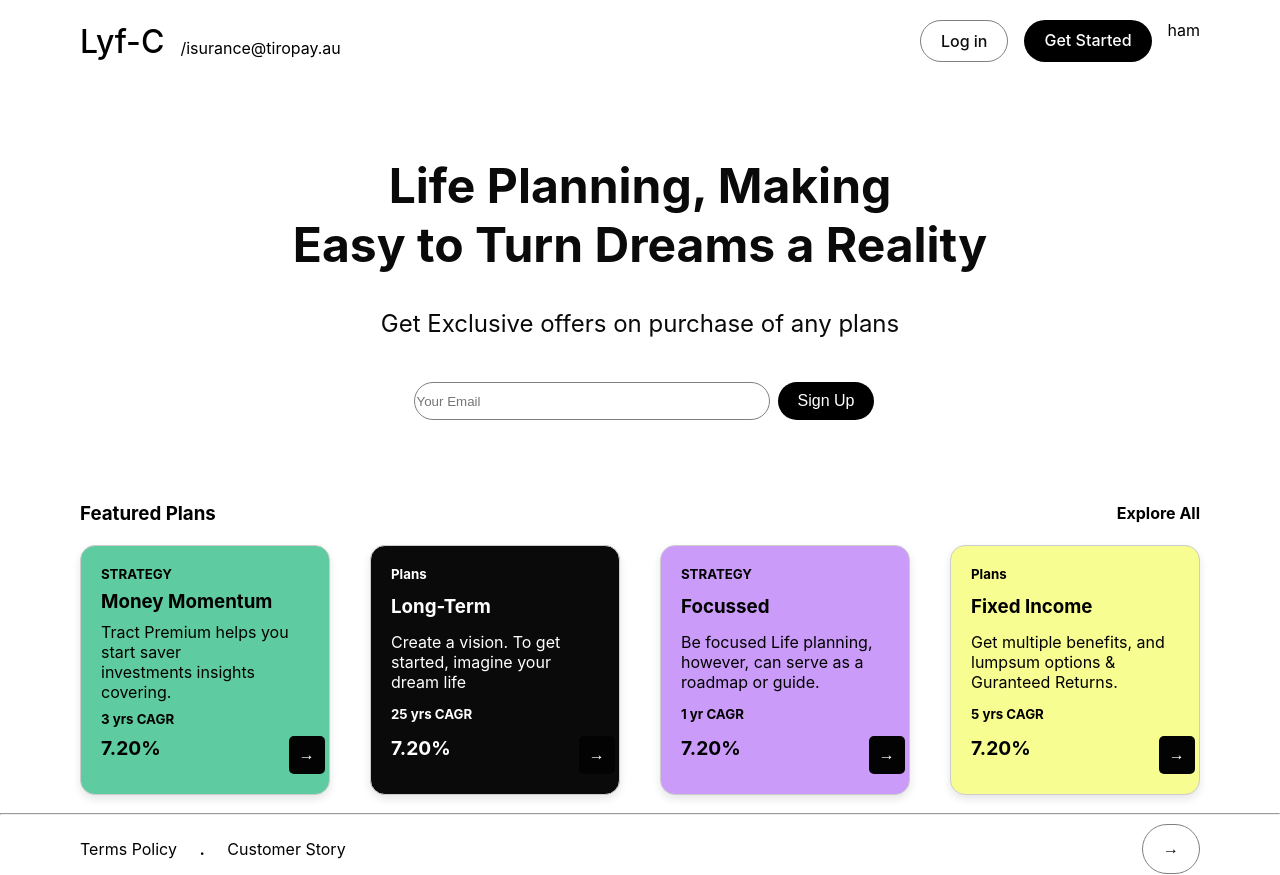
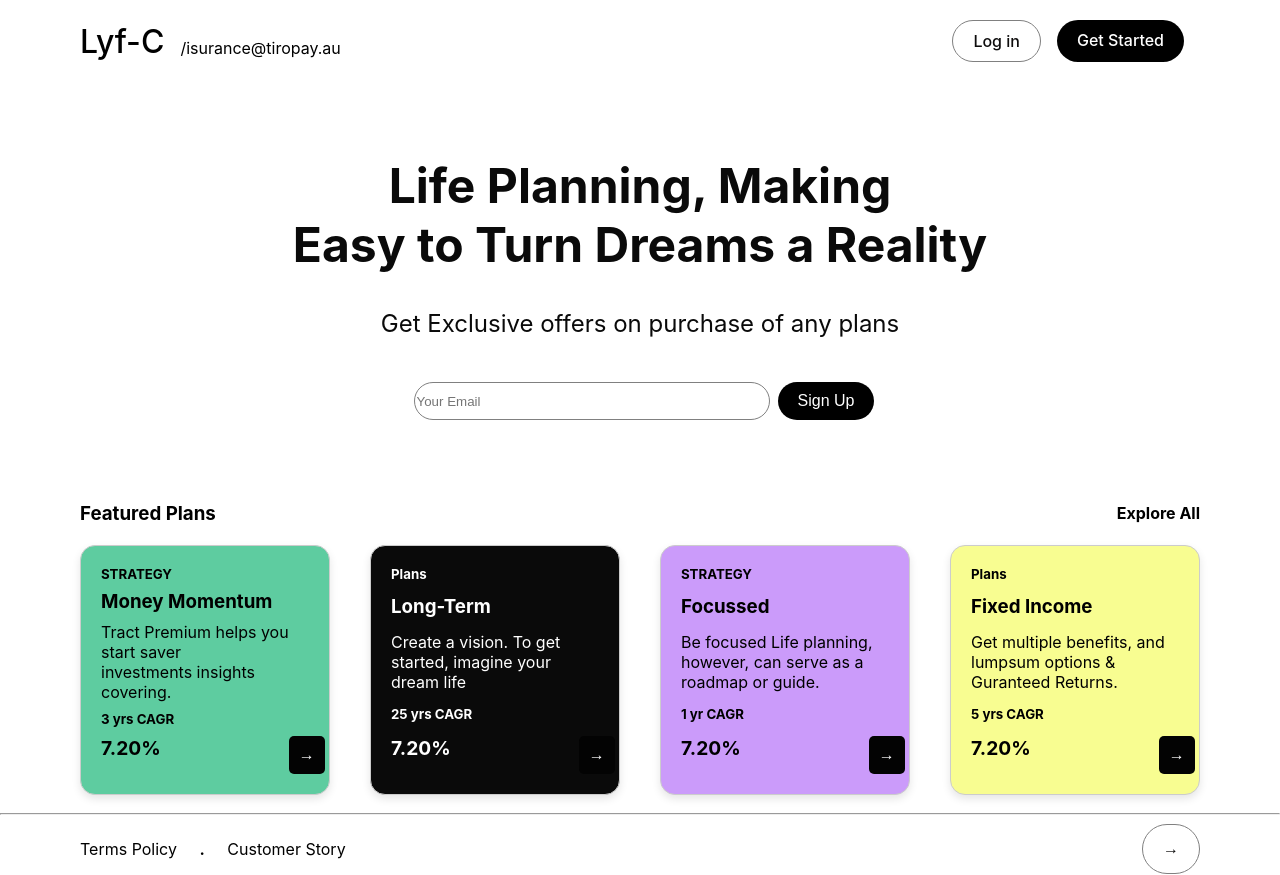
Before and after one commit to clemboy/ReactJS-UI, a React (Create React App) app: page / in a window 1280 px wide. Built offline with nearby package versions, Linux system fonts and the light colour scheme.

Commit message:
hamburger feature removed(not done correctly)

```diff
--- a/src/components/Navbar.js
+++ b/src/components/Navbar.js
@@ -18,7 +18,7 @@ export default function () {
                 <a href="/get started">Get Started</a>
             </li>
             <li class="hamburger-menu">
-                <a href="/">ham</a>
+                <a href="/"></a>
             </li>
         </ul>
     </nav>
```
